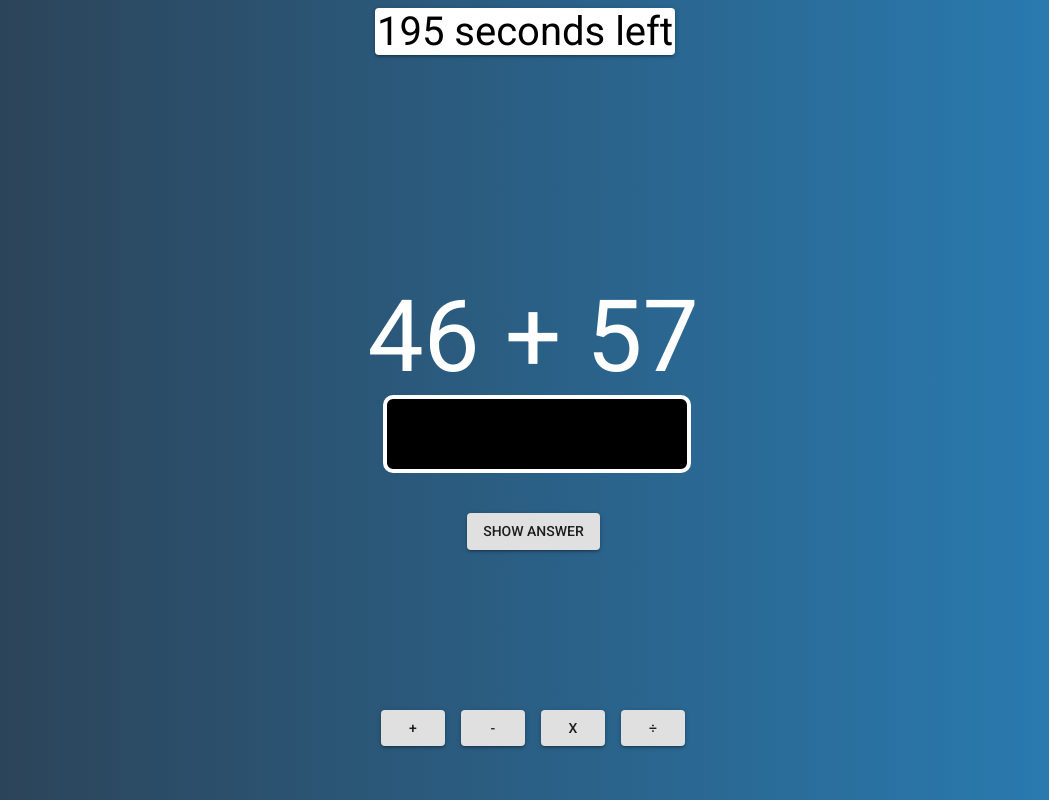
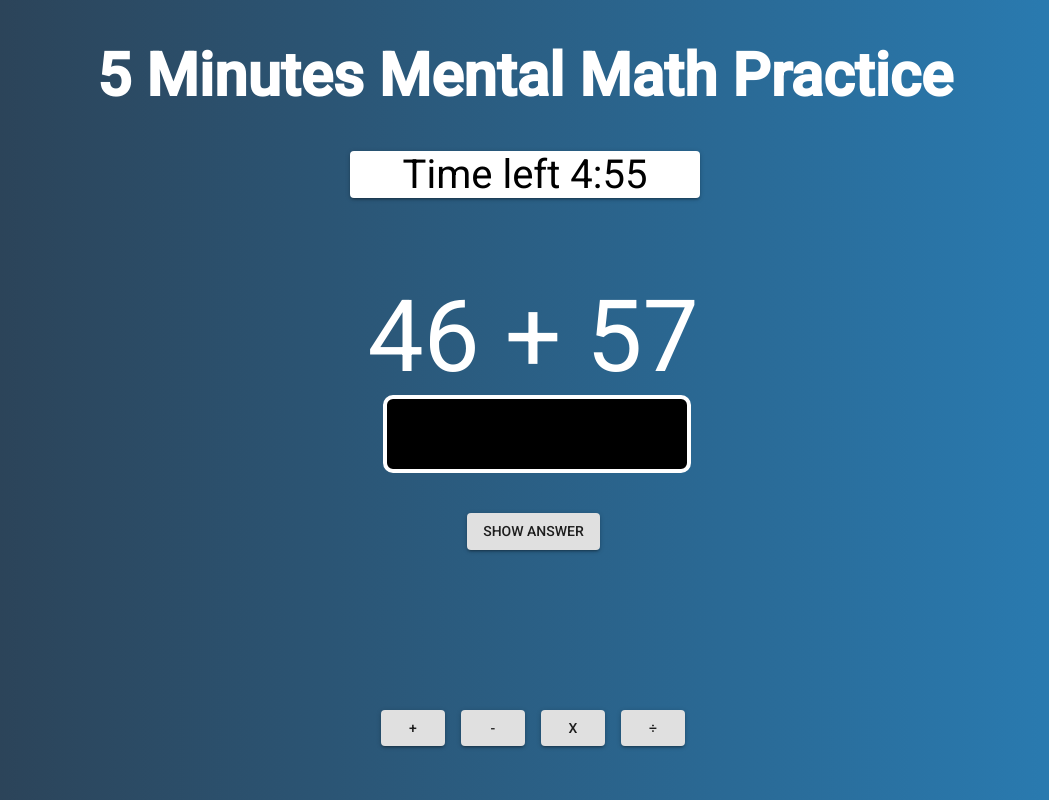
Before and after one commit to steevegeorge/MentalMathGame, a React app: page / in a window 1280 px wide. Shown: the whole page, without its empty margins (115-1164 px from the left). Built offline with nearby package versions, Linux system fonts and the light colour scheme.

Commit message:
added last few touches

```diff
--- a/src/index.js
+++ b/src/index.js
@@ -4,7 +4,7 @@ import ReactDom from "react-dom";
 import Options from "./components/options";
 import Practice from "./components/practice";
 import Paper from "@material-ui/core/Paper";
-const GAME_TIME = 200;
+const GAME_TIME = 300;
 import "./styles/app.css";
 
 const App = () => {
@@ -65,11 +65,19 @@ const App = () => {
   });
 
   const Timer = () => {
-    return <Paper className="timer">{seconds} seconds left</Paper>;
+    let minutes = Math.floor(seconds / 60);
+    let secondsLeft = seconds - minutes * 60;
+    secondsLeft = _.padStart(secondsLeft, 2, "0");
+    return (
+      <Paper className="timer">
+        Time left {minutes}:{secondsLeft}
+      </Paper>
+    );
   };
 
   return (
     <div className="app-container">
+      <h1>5 Minutes Mental Math Practice</h1>
       <Timer />
       <Options setQuestionType={setQuestionType} />
       <Practice
--- a/src/styles/app.css
+++ b/src/styles/app.css
@@ -12,12 +12,19 @@ body {
   ); /* W3C, IE 10+/ Edge, Firefox 16+, Chrome 26+, Opera 12+, Safari 7+ */
 }
 
+h1 {
+  font-family: Roboto;
+  text-align: center;
+  color: #fff;
+  font-size: 60px;
+}
+
 .app-container {
   /* width: 100%; */
 }
 
 .timer {
-  width: 300px;
+  width: 350px;
   font-size: 40px;
   font-family: Roboto;
   margin: auto;
@@ -104,10 +111,8 @@ body {
   background-color: #000;
 }
 
-@media only screen and (max-width: 390px) {
-  .option-container {
-  }
-
-  .option-button {
+@media only screen and (max-width: 929px) {
+  h1 {
+    font-size: 35px;
   }
 }
```
